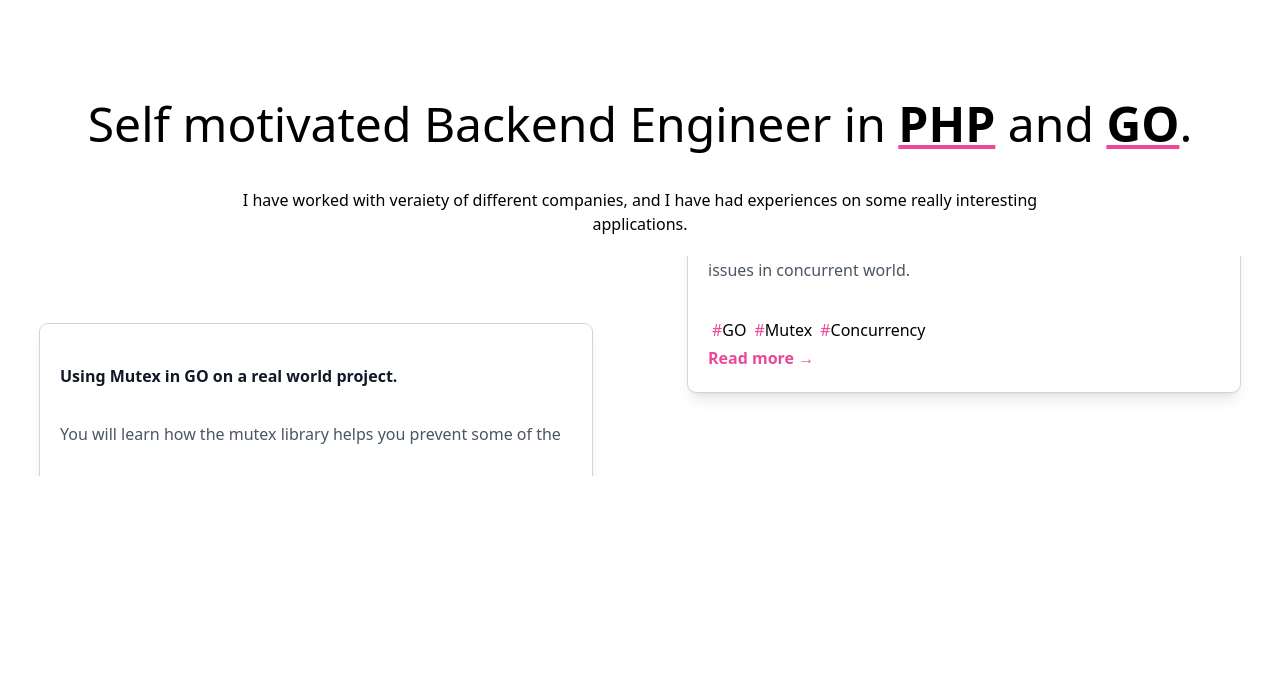
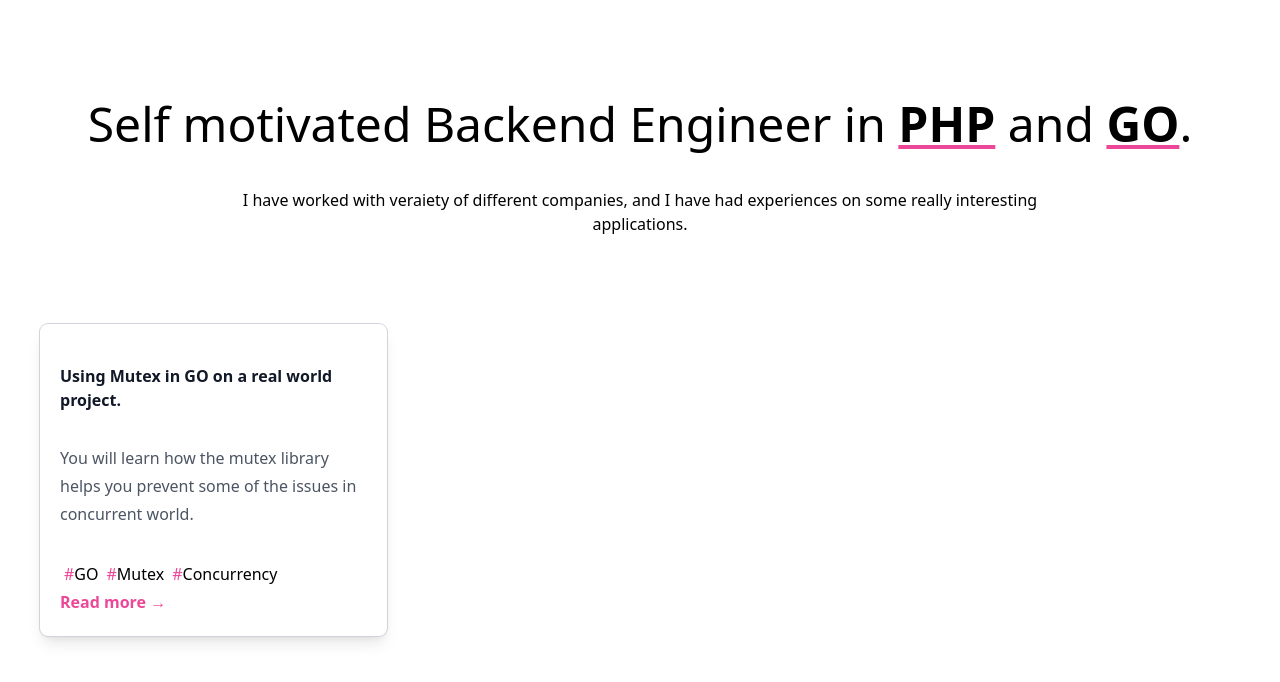
Before and after one commit to Diarselimi/diarselimi.github.io-old, a Next.js app: page / in a window 1280 px wide. Shown: the top 682 px of the page. Built offline with nearby package versions, Linux system fonts and the light colour scheme.

Commit message:
fix width

```diff
--- a/pages/index.js
+++ b/pages/index.js
@@ -13,8 +13,8 @@ export default function Home(props) {
                   I have worked with veraiety of different companies, and I have had experiences on some really interesting applications.
               </p>
           </div>
-          <div className="columns-2 md:columns-2">
-            <div className="p-5 w-full pt-12">
+            <div className="w-2/6">
+             <div className="p-5 w-full pt-12">
                 {posts.map((post, index) => (
                     <ArticlePreview post={post} slug={post.slug} key={post.key} />
                 ))}
```
